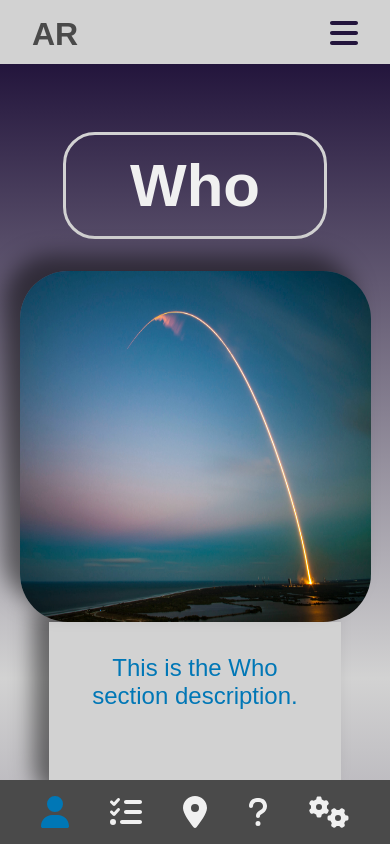
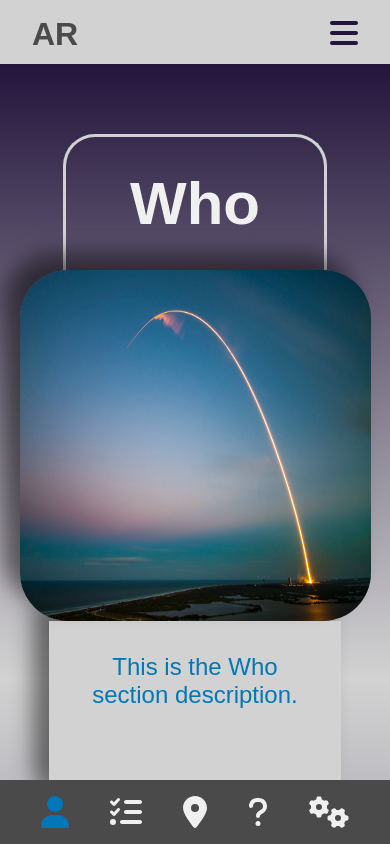
Before and after one commit to arichards912/personalwebsite, a React (Create React App) app: page /about in a window 390 px wide. Shown: the top 844 px of the page. Built offline with nearby package versions, Linux system fonts and the light colour scheme.

Commit message:
About Me Animations

```diff
--- a/src/components/AboutMeSection/ContentPane.css
+++ b/src/components/AboutMeSection/ContentPane.css
@@ -13,8 +13,10 @@
 .content-pane h2 {
     font-size: 60px;
     border: 3px solid var(--secondary-light-color);
-    border-radius: 2rem;
-    padding: 1rem 4rem;
+    border-radius: 2rem 2rem 0 0;
+    border-bottom: none;
+    padding: 2rem 4rem;
+    transition: all 1s ease-out;
 }
 
 .content-image-section {
@@ -56,7 +58,6 @@
     max-width: 70vh;
     max-height: 70vh;
     border-radius: 3rem;
-    margin-top: 2rem;
     z-index: 2;
     box-shadow: -1rem -1rem 1.3rem rgba(0, 0, 0, 0.5);
 }
@@ -78,6 +79,14 @@
   .fade-exit-active {
     opacity: 0;
     transition: opacity 1.5s ease-in;
+  }
+
+  .fade-enter h2 {
+    transform: translateY(150%);
+  }
+
+  .fade-exit h2 {
+    transform: translateY(150%);
   }
 
   .fade-enter .description {
@@ -105,8 +114,7 @@
     .content-item img {
         height: 90vw;
         width: 90vw;
-        margin: 2rem;
-        margin-bottom: 0;
+        margin: 0 2rem;
     }
 
     .content-item .description {
--- a/src/components/AboutMeSection/ContentPane.js
+++ b/src/components/AboutMeSection/ContentPane.js
@@ -9,7 +9,7 @@ const ContentPane = ({ id, title, items }) => {
   useEffect(() => {
     const interval = setInterval(() => {
       setActiveIndex((prevIndex) => (prevIndex + 1) % (items.length));
-    }, 7500);
+    }, 9000);
 
     return () => clearInterval(interval);
   }, [items.length]);
@@ -24,7 +24,7 @@ const ContentPane = ({ id, title, items }) => {
         >
           <div className="content-item">
             <div className="content-image-section">
-              <h2>{title}</h2>
+              <h2>{items[activeIndex].title}</h2>
               <img src={items[activeIndex].image} alt={items[activeIndex].title} />
             </div>
             <p className={`description ${activeIndex % 2 === 0 ? 'left-to-right' : ''}`}>
```
